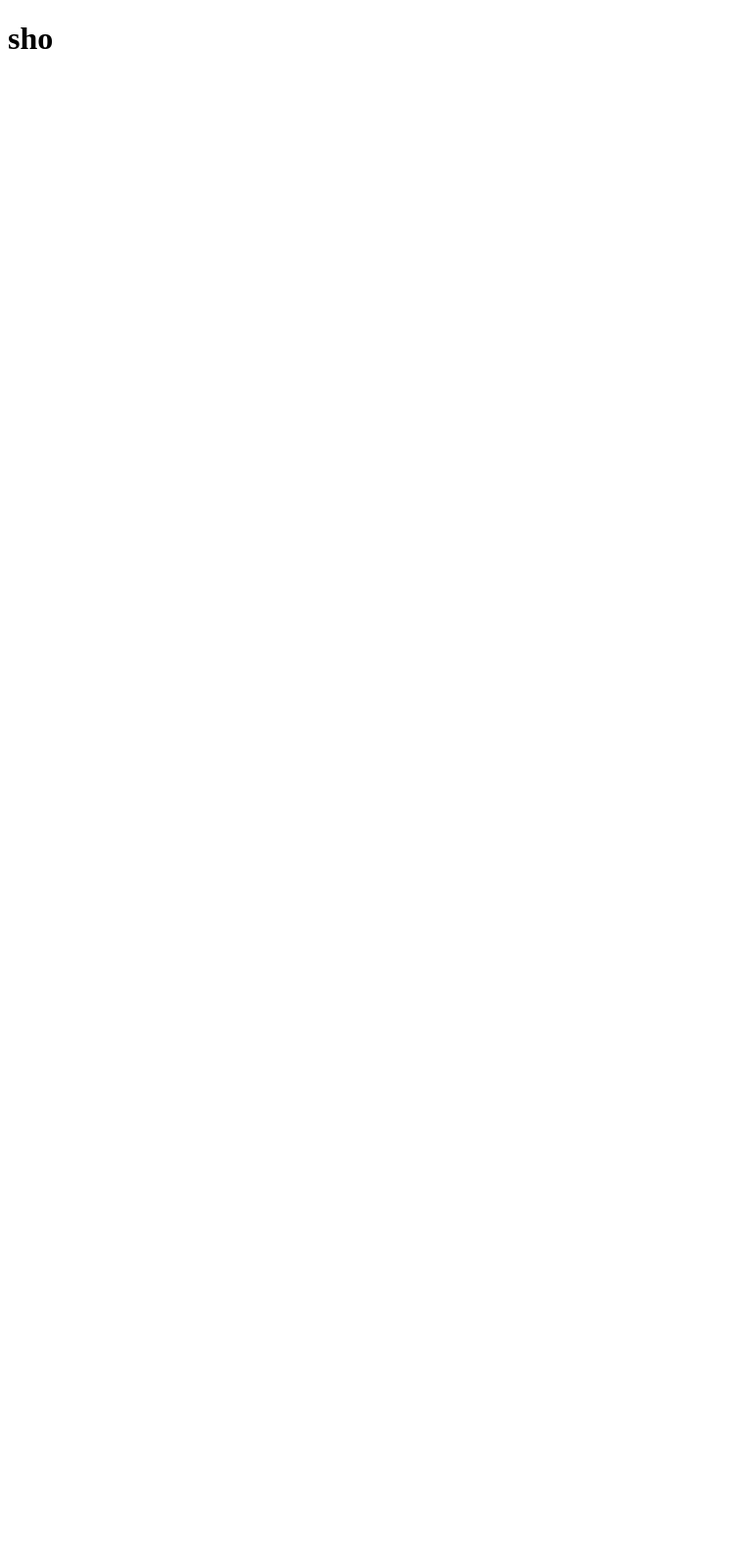
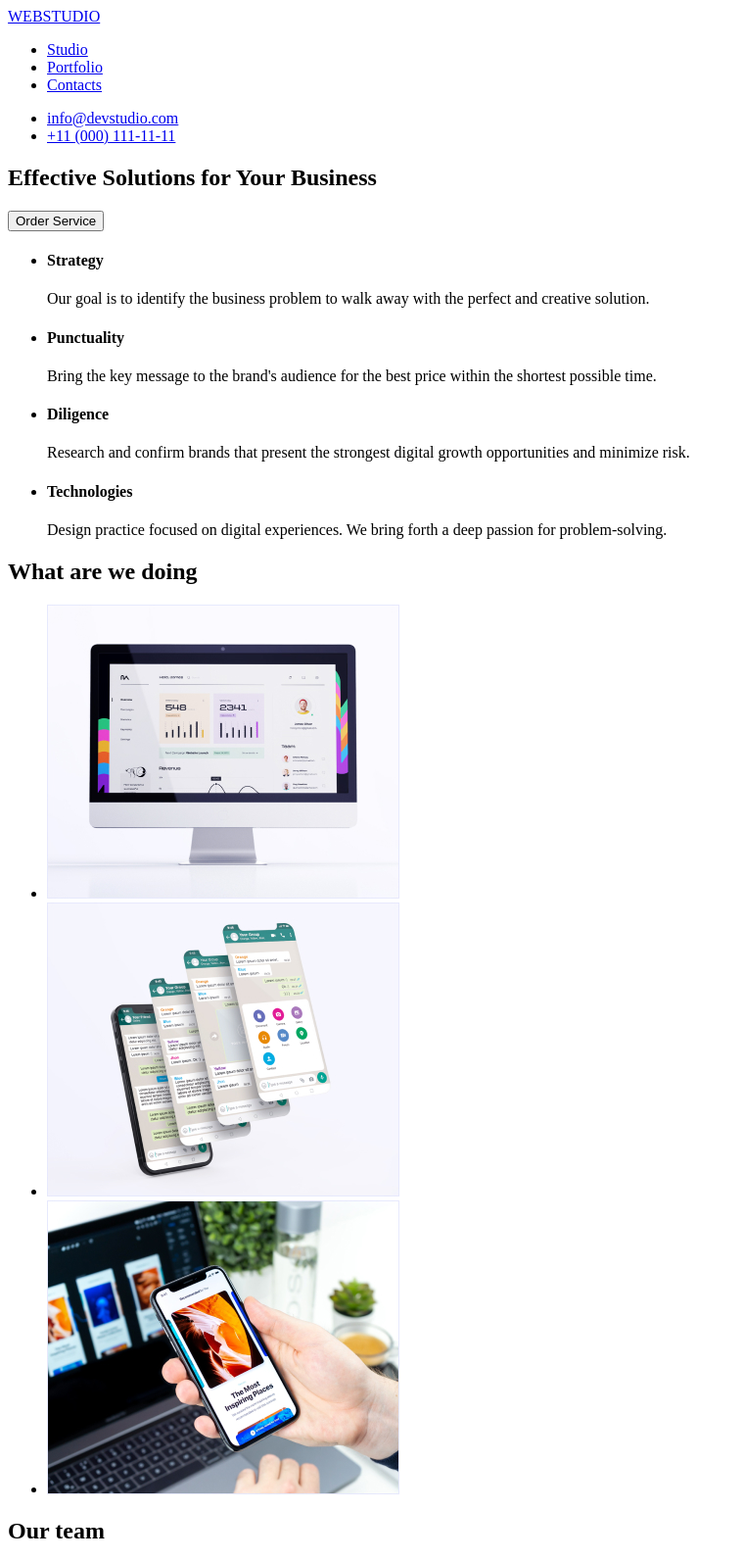
Before and after one commit to Insp1rer/Beta-repository, a plain HTML site: page index.html in a window 1280 px wide. Shown: the top 1593 px of the page at 98% size, without its empty margins (0-759 px from the left). Before the commit the page ends 800 px from the top, so only its background shows below. Drawn offline with Linux system fonts and the light colour scheme.

Commit message:
Added markup

```diff
--- a/index.html
+++ b/index.html
@@ -4,9 +4,131 @@
     <meta charset="UTF-8" />
     <meta http-equiv="X-UA-Compatible" content="IE=edge" />
     <meta name="viewport" content="width=device-width, initial-scale=1.0" />
-    <title>Document</title>
+    <title>WebStudio</title>
   </head>
   <body>
-    <h1>sho</h1>
+    <header>
+      <nav>
+        <a href="#">WEBSTUDIO</a>
+        <ul>
+          <li><a href="#">Studio</a></li>
+          <li><a href="#">Portfolio</a></li>
+          <li><a href="#">Contacts</a></li>
+        </ul>
+      </nav>
+      <ul>
+        <li><a href="mailto:info@devstudio.com">info@devstudio.com</a></li>
+        <li><a href="tel:+110001111111">+11 (000) 111-11-11</a></li>
+      </ul>
+    </header>
+    <main>
+      <section>
+        <h1>Effective Solutions for Your Business</h1>
+        <button type="button">Order Service</button>
+      </section>
+      <section>
+        <ul>
+          <li>
+            <h4>Strategy</h4>
+            <p>
+              Our goal is to identify the business problem to walk away with the
+              perfect and creative solution.
+            </p>
+          </li>
+          <li>
+            <h4>Punctuality</h4>
+            <p>
+              Bring the key message to the brand's audience for the best price
+              within the shortest possible time.
+            </p>
+          </li>
+          <li>
+            <h4>Diligence</h4>
+            <p>
+              Research and confirm brands that present the strongest digital
+              growth opportunities and minimize risk.
+            </p>
+          </li>
+          <li>
+            <h4>Technologies</h4>
+            <p>
+              Design practice focused on digital experiences. We bring forth a
+              deep passion for problem-solving.
+            </p>
+          </li>
+        </ul>
+      </section>
+      <section>
+        <h2>What are we doing</h2>
+        <ul>
+          <li>
+            <img
+              src="./images/img1.jpg"
+              alt="services"
+              width="360"
+              height="300"
+            />
+          </li>
+          <li>
+            <img
+              src="./images/img2.jpg"
+              alt="services"
+              width="360"
+              height="300"
+            />
+          </li>
+          <li>
+            <img
+              src="./images/img3.jpg"
+              alt="services"
+              width="360"
+              height="300"
+            />
+          </li>
+        </ul>
+      </section>
+      <section>
+        <h2>Our team</h2>
+        <ul>
+          <li>
+            <img src="./images/mark.jpg" alt="team" width="264" height="260" />
+            <h4>Mark Guerrero</h4>
+            <p>Product Designer</p>
+          </li>
+          <li>
+            <img src="./images/tom.jpg" alt="team" width="264" height="260" />
+            <h4>Tom Ford</h4>
+            <p>Frontend Developer</p>
+          </li>
+          <li>
+            <img
+              src="./images/camila.jpg"
+              alt="team"
+              width="264"
+              height="260"
+            />
+            <h4>Camila Garcia</h4>
+            <p>Marketing</p>
+          </li>
+          <li>
+            <img
+              src="./images/daniel.jpg"
+              alt="team"
+              width="264"
+              height="260"
+            />
+            <h4>Daniel Wilson</h4>
+            <p>UI Designer</p>
+          </li>
+        </ul>
+      </section>
+    </main>
+    <footer>
+      <a href="#">WEBSTUDIO</a>
+      <p>
+        Increase the flow of customers and sales for your business with digital
+        marketing & growth solutions.
+      </p>
+    </footer>
   </body>
 </html>
```
Also changed, not shown: index1.html (added, +10 -0 lines), .prettierrc.json (added), images/camila.jpg (added), images/daniel.jpg (added), images/img1.jpg (added), images/img2.jpg (added), images/img3.jpg (added), images/mark.jpg (added), images/tom.jpg (added), 1 other file.
